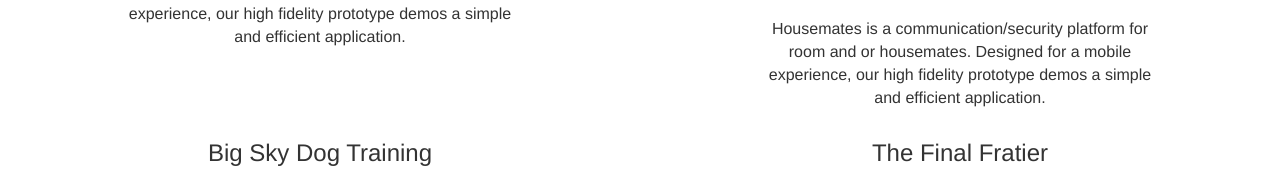
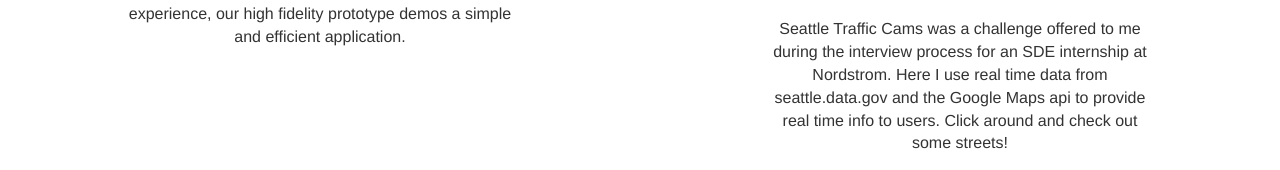
Before and after one commit to Frostymalts/mySite, a plain HTML site: page index.html in a window 1280 px wide. Shown: the part 2715-2885 px from the top of the page. Drawn offline with nearby package versions, Linux system fonts and the light colour scheme.

Commit message:
Fixed traffic description

```diff
--- a/index.html
+++ b/index.html
@@ -79,7 +79,7 @@
 			<div class="col-sm-4 col-md-4 col-sm-offset-2 col-md-offset-2">
 				<h3 class="text-center">Seattle Traffic Cams</h3>
 				<a href="https://students.washington.edu/maltersj/info343/traffic-cam-challenge"><img class="workImg" src="images/trafficCam.png"></a><br>
-				<p class="text-center">Housemates is a communication/security platform for room and or housemates. Designed for a mobile experience, our high fidelity prototype demos a simple and efficient application.</p>
+				<p class="text-center">Seattle Traffic Cams was a challenge offered to me during the interview process for an SDE internship at Nordstrom. Here I use real time data from seattle.data.gov and the Google Maps api to provide real time info to users. Click around and check out some streets!</p>
 			</div>
 		</div>
 		<div class="row">
```
